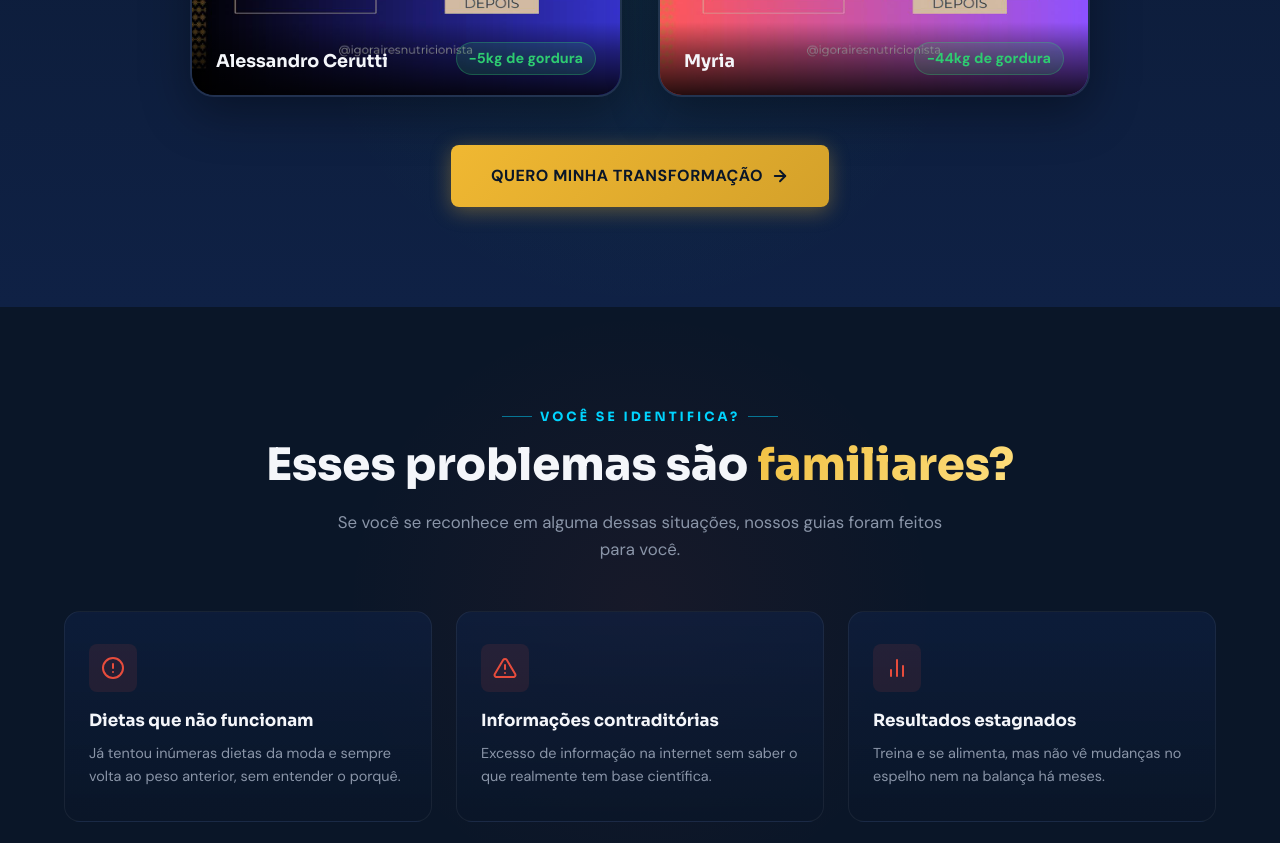
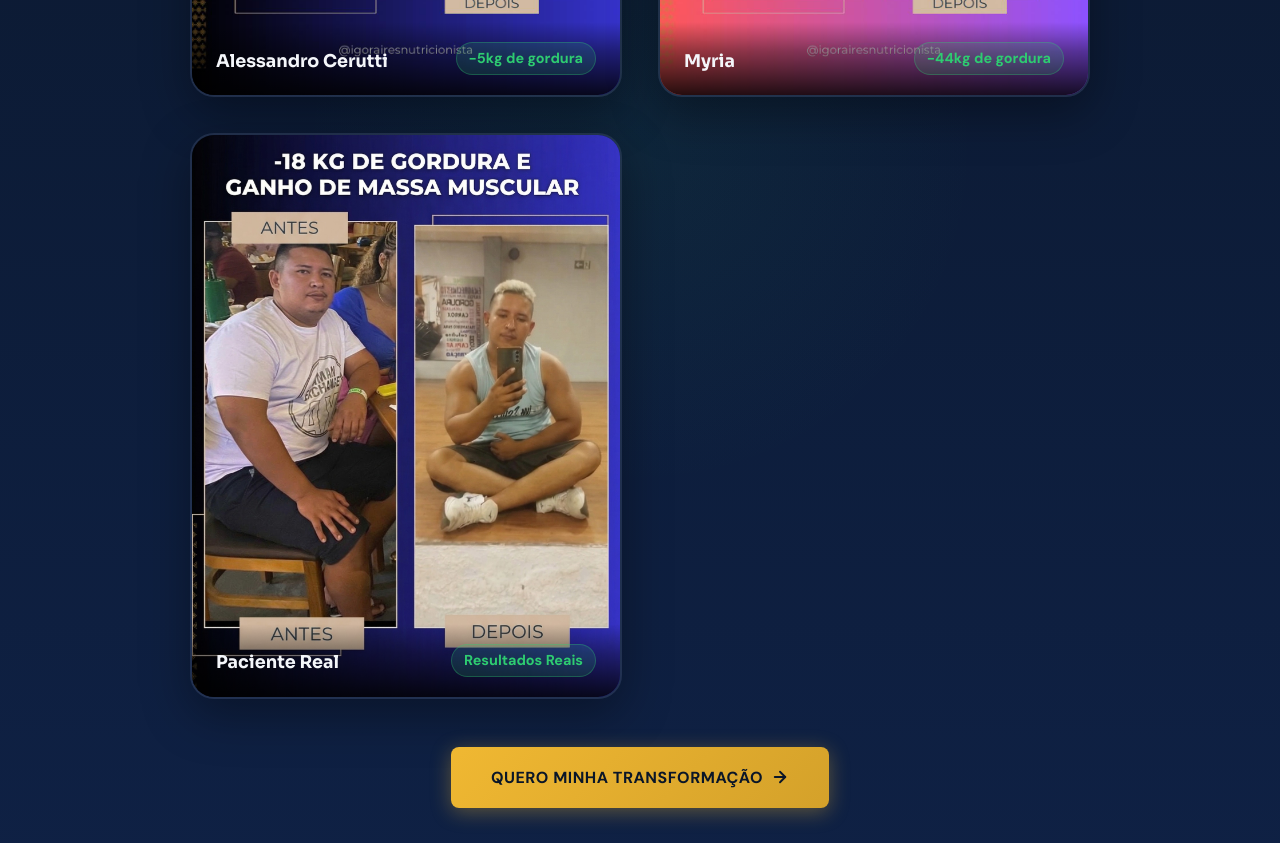
Before and after one commit to Alpha-ia-tecnologia/infoprodutos, a plain HTML site: page index.html in a window 1280 px wide. Shown: the part 2320-3163 px from the top of the page. Drawn offline with nearby package versions, Linux system fonts and the light colour scheme.

Commit message:
feat: add third social proof image

```diff
--- a/index.html
+++ b/index.html
@@ -230,8 +230,15 @@
           <span>-44kg de gordura</span>
         </div>
       </div>
+      <div class="transformation-card reveal reveal-delay-2">
+        <img src="assets/images/prova-social-3.jpg" alt="Paciente Real — Antes e depois" loading="lazy">
+        <div class="transformation-caption">
+          <strong>Paciente Real</strong>
+          <span>Resultados Reais</span>
+        </div>
+      </div>
     </div>
-    <div class="transformation-cta reveal reveal-delay-2">
+    <div class="transformation-cta reveal reveal-delay-3">
       <a href="https://pay.kiwify.com.br/r8xcLz2" target="_blank" rel="noopener" class="btn-primary" aria-label="Começar minha transformação">
         QUERO MINHA TRANSFORMAÇÃO
         <svg width="18" height="18" viewBox="0 0 24 24" fill="none" stroke="currentColor" stroke-width="2.5" stroke-linecap="round" stroke-linejoin="round"><line x1="5" y1="12" x2="19" y2="12"/><polyline points="12 5 19 12 12 19"/></svg>
```
Also changed, not shown: assets/images/prova-social-3.jpg (added).
